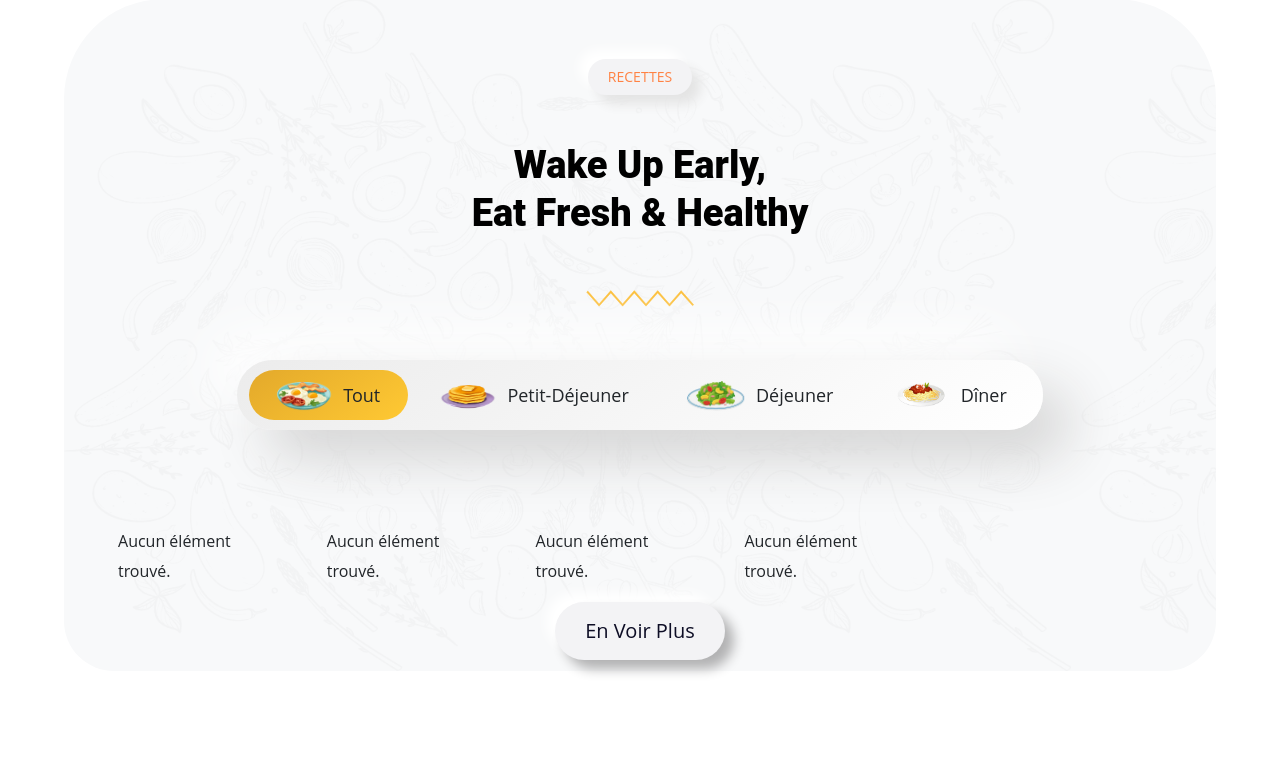
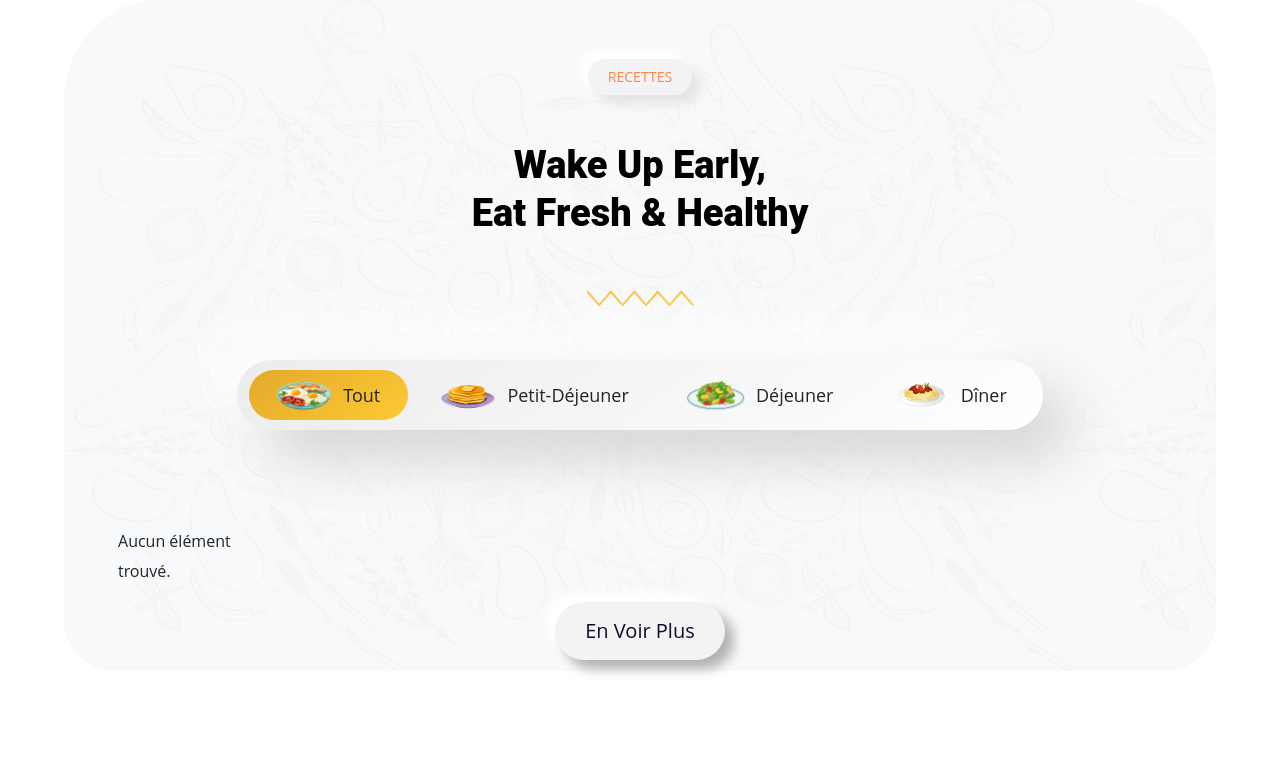
Before and after one commit to thomasfevre/recipe_nodejs_mongoDB, a Node server app: page / in a window 1280 px wide. Shown: the part 733-1509 px from the top of the page. Run offline with Node 20, Linux system fonts and the light colour scheme; data that the repository does not hold is empty; some libraries are stand-ins or nearby versions; some web fonts are replaced.

```diff
--- a/views/index.ejs
+++ b/views/index.ejs
@@ -170,7 +170,7 @@
 
                       <% }) %>
                     <% } else { %>
-                      <p>Aucun élément trouvé.</p>
+                      <!-- <p>Aucun élément trouvé.</p> -->
                     <% } %>
 
                     <!-- LUNCH -->
@@ -213,7 +213,7 @@
 
                       <% }) %>
                     <% } else { %>
-                      <p>Aucun élément trouvé.</p>
+                      <!-- <p>Aucun élément trouvé.</p> -->
                     <% } %>
 
                     <!-- DINNER -->
@@ -258,7 +258,7 @@
 
                       <% }) %>
                     <% } else { %>
-                      <p>Aucun élément trouvé.</p>
+                      <!-- <p>Aucun élément trouvé.</p> -->
                     <% } %>
 
                   </div>
```
Also changed, not shown: 4 other files.
